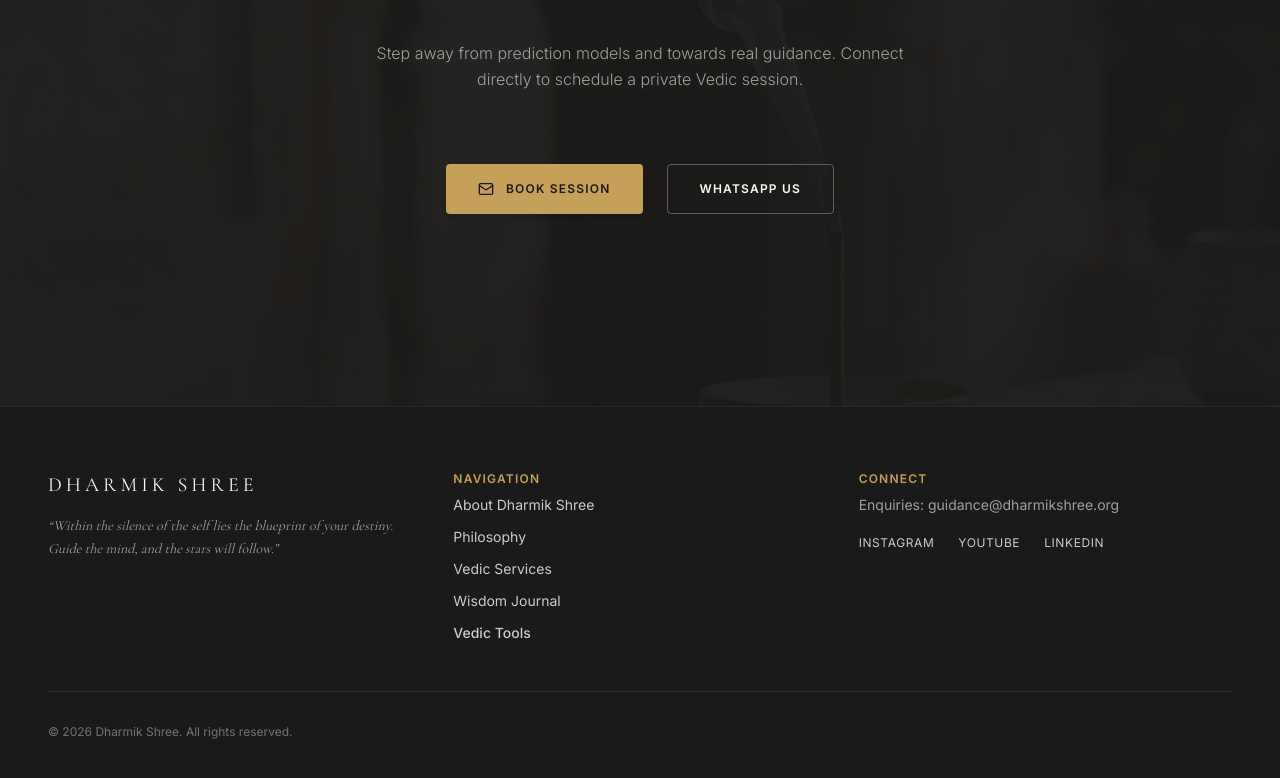
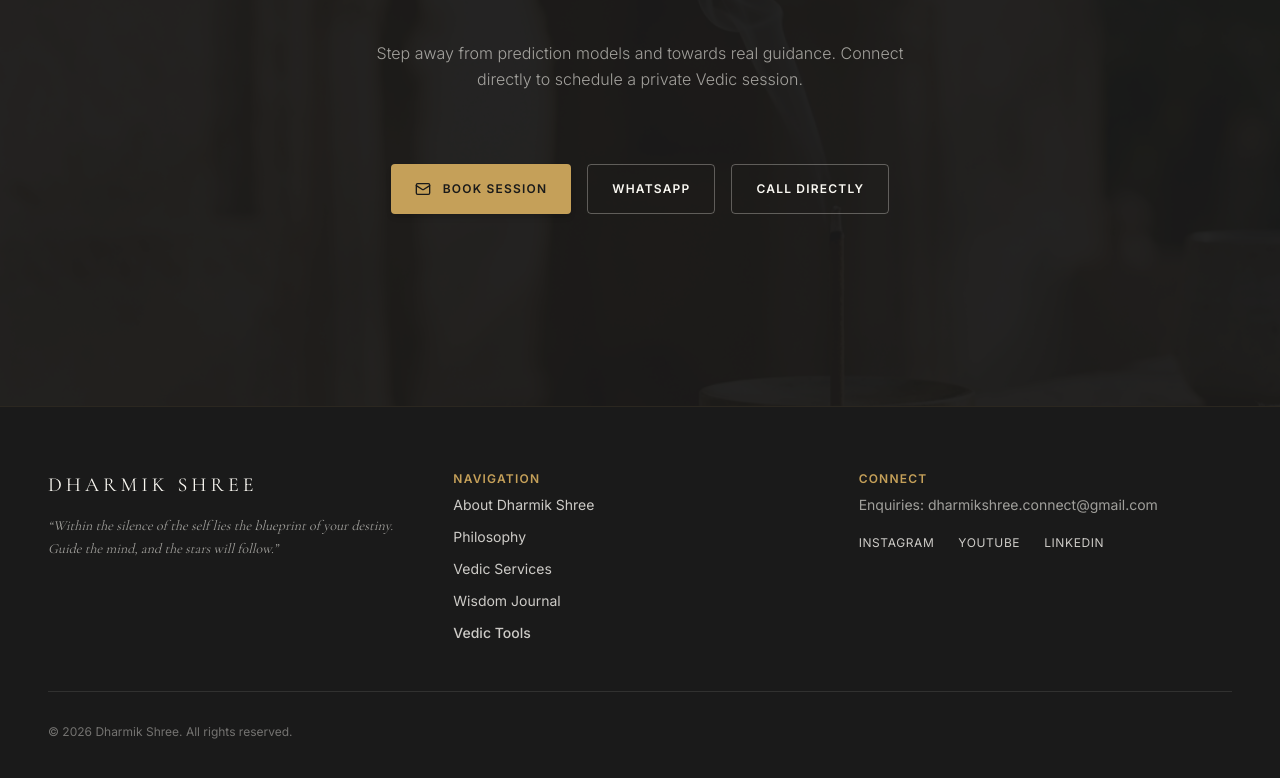
Before and after one commit to dharmik-shree/dharmik-shree-2, a Next.js app: page / in a window 1280 px wide. Shown: the part 7041-7819 px from the top of the page. Built offline with nearby package versions, Linux system fonts and the light colour scheme.

Commit message:
social media footer update

```diff
--- a/src/app/page.tsx
+++ b/src/app/page.tsx
@@ -456,21 +456,27 @@ export default function Home() {
 
             <motion.div
               {...fadeInUp}
-              className="flex flex-col sm:flex-row gap-6 justify-center pt-6 max-w-md mx-auto"
+              className="flex flex-col sm:flex-row gap-4 justify-center pt-6 max-w-lg mx-auto"
             >
               <a
-                href="mailto:guidance@dharmikshree.org?subject=Consultation%20Request"
-                className="flex items-center justify-center gap-3 text-xs uppercase tracking-widest bg-brand-gold text-brand-charcoal hover:bg-brand-gold-hover hover:text-brand-charcoal px-8 py-4 font-semibold transition-all duration-300 rounded-sm shadow-md"
+                href="mailto:dharmikshree.connect@gmail.com?subject=Consultation%20Request"
+                className="flex items-center justify-center gap-3 text-xs uppercase tracking-widest bg-brand-gold text-brand-charcoal hover:bg-brand-gold-hover hover:text-brand-charcoal px-6 py-4 font-semibold transition-all duration-300 rounded-sm shadow-md cursor-pointer"
               >
                 <Mail size={16} /> Book Session
               </a>
               <a
-                href="https://wa.me/919999999999"
+                href="https://wa.me/919979729764"
                 target="_blank"
                 rel="noopener noreferrer"
-                className="flex items-center justify-center gap-3 text-xs uppercase tracking-widest border border-brand-ivory/30 text-brand-ivory hover:border-brand-gold hover:text-brand-gold px-8 py-4 font-semibold transition-all duration-300 rounded-sm"
+                className="flex items-center justify-center gap-3 text-xs uppercase tracking-widest border border-brand-ivory/30 text-brand-ivory hover:border-brand-gold hover:text-brand-gold px-6 py-4 font-semibold transition-all duration-300 rounded-sm cursor-pointer"
               >
-                WhatsApp Us
+                WhatsApp
+              </a>
+              <a
+                href="tel:+919979729764"
+                className="flex items-center justify-center gap-3 text-xs uppercase tracking-widest border border-brand-ivory/30 text-brand-ivory hover:border-brand-gold hover:text-brand-gold px-6 py-4 font-semibold transition-all duration-300 rounded-sm cursor-pointer"
+              >
+                Call Directly
               </a>
             </motion.div>
           </div>
--- a/src/components/Footer.tsx
+++ b/src/components/Footer.tsx
@@ -39,24 +39,33 @@ export default function Footer() {
           <h4 className="text-xs uppercase tracking-widest text-brand-gold font-semibold mb-2">
             Connect
           </h4>
-          <p className="text-sm text-brand-ivory/60">
-            Enquiries: guidance@dharmikshree.org
-          </p>
+          <a
+            href="mailto:dharmikshree.connect@gmail.com"
+            className="text-sm text-brand-ivory/60 hover:text-brand-gold transition-colors duration-300"
+          >
+            Enquiries: dharmikshree.connect@gmail.com
+          </a>
           <div className="flex space-x-6 pt-2">
             <a
-              href="#"
+              href="https://www.instagram.com/astrologer_dharmikshree"
+              target="_blank"
+              rel="noopener noreferrer"
               className="text-xs uppercase tracking-wider hover:text-brand-gold transition-colors duration-300"
             >
               Instagram
             </a>
             <a
-              href="#"
+              href="https://www.youtube.com/@astrodharmikshreeguruji8646"
+              target="_blank"
+              rel="noopener noreferrer"
               className="text-xs uppercase tracking-wider hover:text-brand-gold transition-colors duration-300"
             >
               YouTube
             </a>
             <a
-              href="#"
+              href="https://www.linkedin.com/in/astrologer-dharmikshree-jani"
+              target="_blank"
+              rel="noopener noreferrer"
               className="text-xs uppercase tracking-wider hover:text-brand-gold transition-colors duration-300"
             >
               LinkedIn
```
